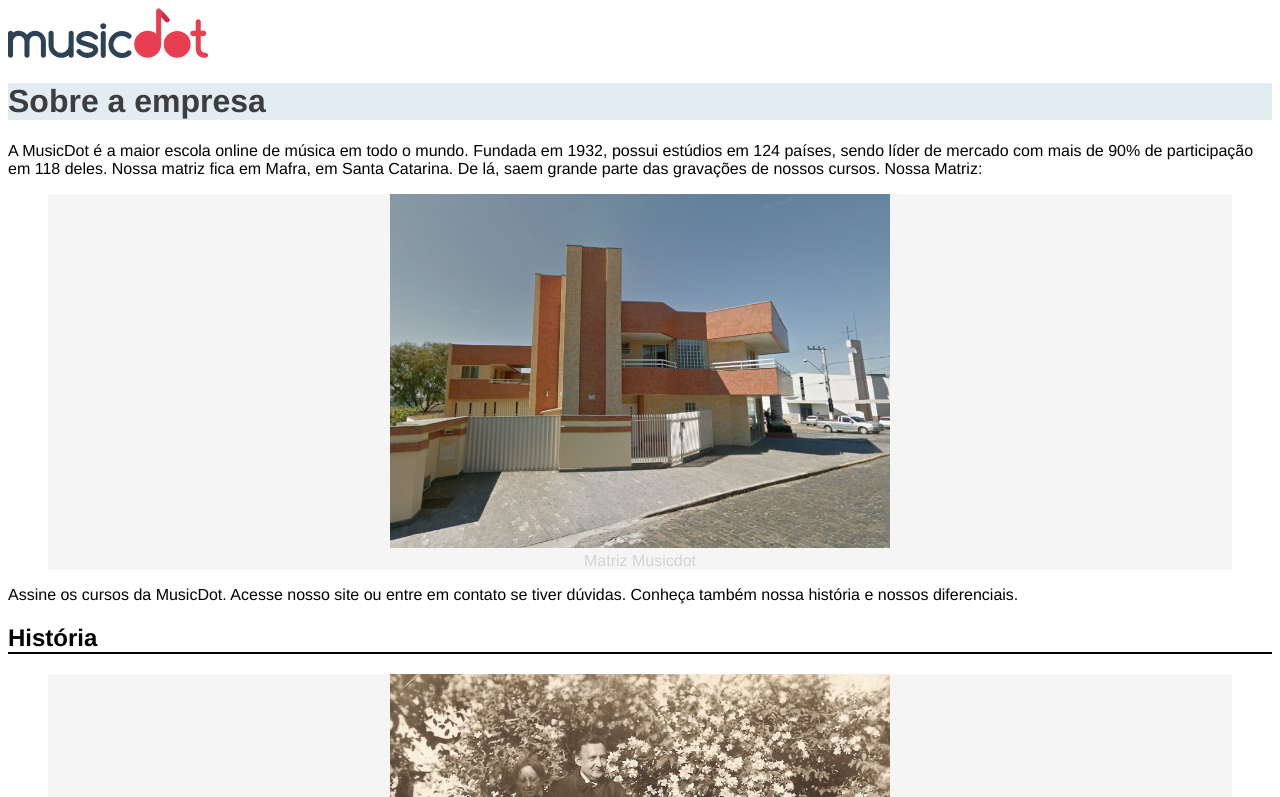
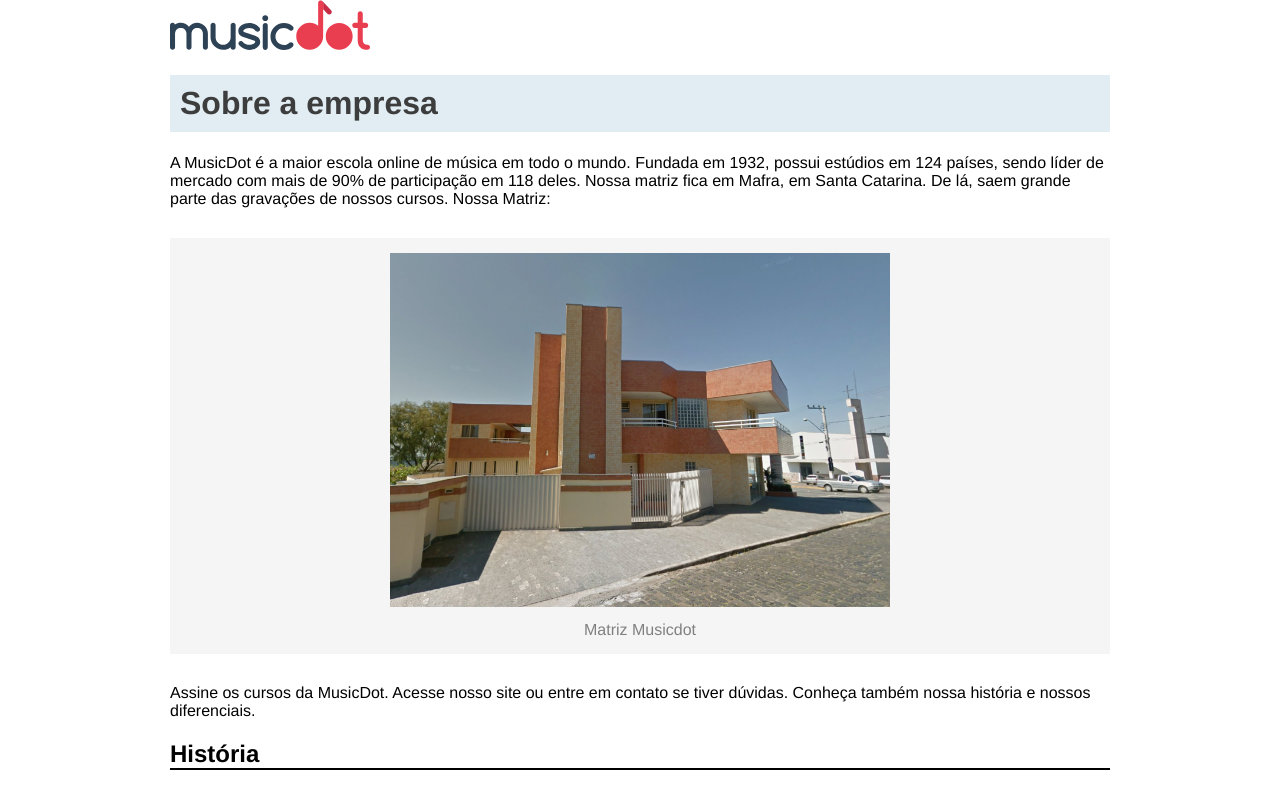
Before and after one commit to cainpaiiva/pbw, a plain HTML site: page sobre.html in a window 1280 px wide. Shown: the top 797 px of the page. Drawn offline with Linux system fonts and the light colour scheme.

Commit message:
Atividade 2 (CSS)

```diff
--- a/css/Style.css
+++ b/css/Style.css
@@ -1,9 +1,12 @@
 body{
     font-family: Helvetica, sans-serif, Arial;
+    max-width: 940px;
+    margin: 0 auto;
 }
 h1{
     color: #3D3D3D;
     background-color: #E1EDF2;
+    padding: 10px;
 }
 h2{
     border-bottom: 2px solid black;
@@ -11,5 +14,10 @@ h2{
 figure{
     text-align: center;
     background-color: whitesmoke;
-    color:lightgrey;
+    color:grey;
+    padding: 15px;
+    margin: 30px 0;
 }
+figcaption {
+    margin-top: 10px;
+  }
```
